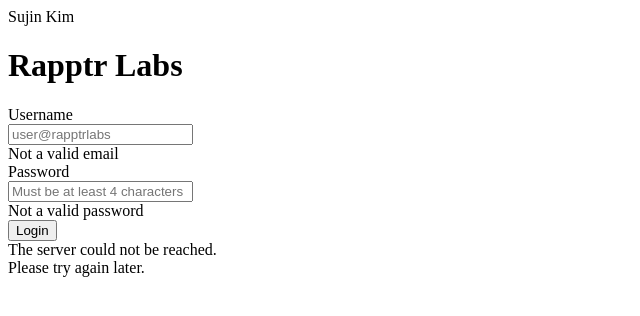
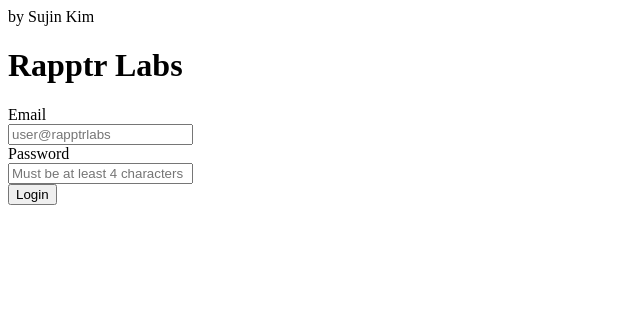
Before and after one commit to clairesujin8702/MyOwnPlanner, a React app: page / in a window 1280 px wide. Shown: the top 316 px of the page, without its empty margins (0-640 px from the left). Built offline with nearby package versions, Linux system fonts and the light colour scheme; the HTML template or start-up script is replaced by a standard one.

Commit message:
implement Login validation

```diff
--- a/client/src/components/App.jsx
+++ b/client/src/components/App.jsx
@@ -1,29 +1,31 @@
 import React, { useState } from 'react';
-import axios from 'axios';
 import Login from './auth/Login.jsx';
 import ToDoList from './toDoList/ToDoList.jsx';
 
 const App = ({ name }) => {
   const [loginStatus, setLoginStatus] = useState(false);
-  const handleAuth = () => {
+  const [username, setUsername] = useState(null);
+
+  const handleAuth = (username) => {
     setLoginStatus(!loginStatus);
+    username && setUsername(username);
   };
+
   return (
     <>
-      {name}
+      by {name}
       <div className='logout'>
         {loginStatus && <button onClick={() => handleAuth()}>Logout</button>}
       </div>
-
       <div className='login-box'>
         {!loginStatus && (
           <div className='login-container'>
-            <Login userInfo={name} handleAuth={handleAuth} />
+            <Login handleAuth={handleAuth} />
           </div>
         )}
       </div>
       <div className='toDo-box'>
-        {loginStatus && <ToDoList userInfo={name} />}
+        {loginStatus && <ToDoList userInfo={username} />}
       </div>
     </>
   );
--- a/client/src/components/auth/Login.jsx
+++ b/client/src/components/auth/Login.jsx
@@ -1,48 +1,136 @@
-import React, { useState } from 'react';
+import React, { useState, useEffect } from 'react';
 import axios from 'axios';
 
+const checkValidation = () => {};
+
 const Login = ({ userInfo, handleAuth }) => {
-  console.log('Login page : ', userInfo);
-  const [user, setUser] = useState(null);
-  const [password, setPassword] = useState(null);
+  const [email, setEmail] = useState('');
+  const [emailError, setEmailError] = useState(null);
+  const [password, setPassword] = useState('');
+  const [passwordError, setPasswordError] = useState(null);
+  const [loginStatus, setLoginStatus] = useState(true);
+
+  const handleSubmit = () => {
+    let loginInfo = {
+      params: { email: 'test@rapptrlabs.com', password: 'Test123' },
+    };
+    axios
+      .post('http://dev.rapptrlabs.com/Tests/scripts/user-login.php', loginInfo)
+      .then((data) => {
+        handleAuth(data.user.username);
+      })
+      .catch((err) => {
+        setLoginStatus(false);
+        console.log('POST_Auth_', err);
+      });
+  };
+  const emailValidation = (e) => {
+    const { value } = e.target;
+    setEmailError(true);
+    setEmail(value);
+    value.indexOf(' ') > 0 && alert('invalid input: Please remove space');
+
+    if (
+      email.length > 1 &&
+      email.length < 50 &&
+      email.indexOf('@') > 0 &&
+      email.indexOf('.') > 0 &&
+      email.indexOf(' ') < 0
+    ) {
+      setEmailError(false);
+    }
+  };
+
+  const passwordValidation = (e) => {
+    const { value } = e.target;
+    setPasswordError(true);
+    setPassword(value);
+    value.indexOf(' ') > 0 && alert('invalid input: Please remove space');
+
+    if (
+      password.length >= 3 &&
+      password.length < 16 &&
+      password.indexOf(' ') < 0
+    ) {
+      setPasswordError(false);
+    }
+  };
+
+  const submitButton =
+    (emailError === true || passwordError === true) &&
+    (emailError !== null || passwordError !== null) ? (
+      <button id='disabled'>Login</button>
+    ) : (
+      <button onClick={() => handleSubmit()}>Login</button>
+    );
+
   return (
     <>
       <h1> Rapptr Labs </h1>
       <div>
-        <div id='username'>Username</div>
-        <div className='username-input'>
+        <div id='email'>Email</div>
+        <div className='email-input'>
           <span className='fa fa-user icons'></span>
           <input
             type='text'
-            name='user'
-            className={user === null ? 'user' : 'inValid-user'}
+            className={
+              emailError !== null && emailError ? 'inValid-email' : 'email'
+            }
             placeholder='user@rapptrlabs'
+            onChange={(e) => emailValidation(e)}
+            onKeyPress={(e) =>
+              e.key === 'Enter' &&
+              emailError !== true &&
+              passwordError !== true &&
+              handleAuth(e)
+            }
           />
         </div>
-        <div id='invalid'>{user === null && 'Not a valid email'}</div>
+        <div id='invalid'>
+          {emailError !== null && emailError && 'Not a valid email'}
+        </div>
       </div>
       <div id='password'>Password</div>
       <div className='password-input'>
         <span className='fa fa-lock icons'></span>
         <input
           type='password'
-          name='password'
-          className={password === null ? 'password' : 'inValid-password'}
+          className={
+            passwordError !== null && passwordError
+              ? 'inValid-password'
+              : 'password'
+          }
           placeholder='Must be at least 4 characters'
+          onChange={(e) => passwordValidation(e)}
+          onKeyPress={(e) =>
+            e.key === 'Enter' &&
+            emailError !== true &&
+            passwordError !== true &&
+            handleAuth(e)
+          }
         />
-        <div id='invalid'>{user === null && 'Not a valid password'}</div>
+        <div id='invalid'>
+          {passwordError !== null && passwordError && 'Not a valid password'}
+        </div>
       </div>
       <div className='submit'>
-        <button onClick={() => handleAuth()}>Login</button>
+        {submitButton}
         <div id='invalid'>
-          {user === null && (
+          {!loginStatus && (
             <>
               The server could not be reached.
               <br />
-              Please try again later.
+              Please try again later!
             </>
           )}
         </div>
+      </div>
+      <div id='server-backup'>
+        {!loginStatus && (
+          <a href='#' onClick={() => handleAuth()}>
+            skip
+          </a>
+        )}
       </div>
     </>
   );
```
Also changed, not shown: 2 other files (tests, documents, lock files or other folders).
